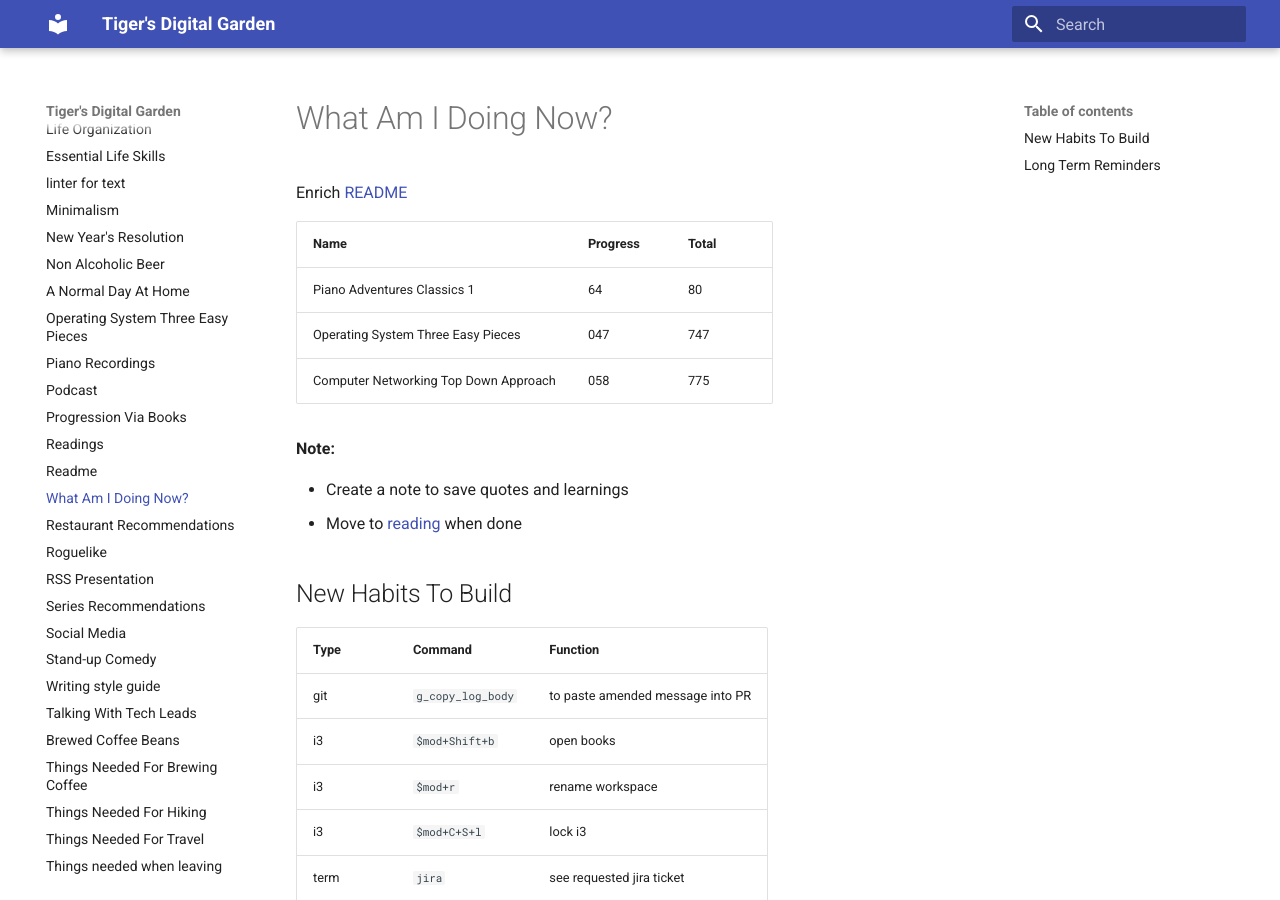
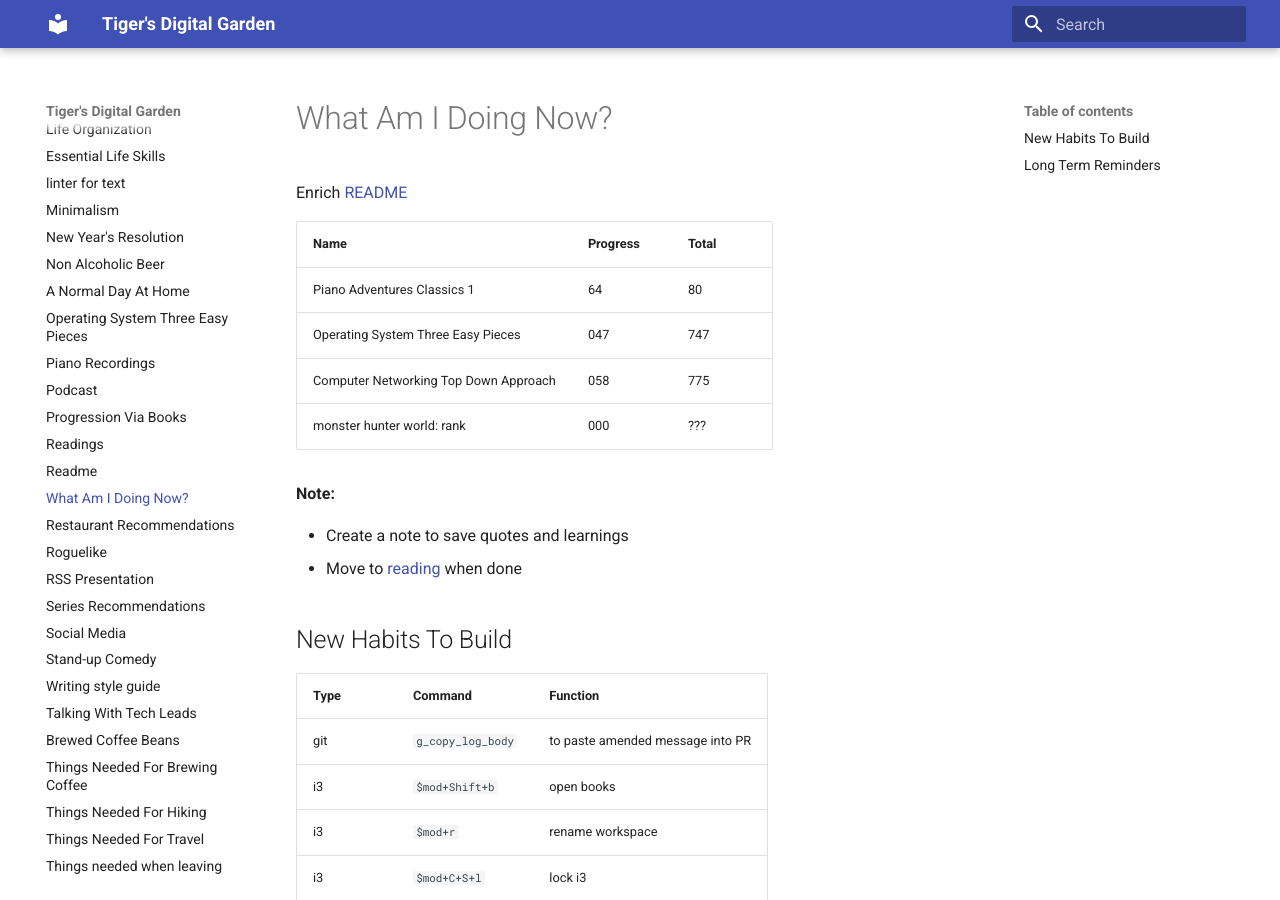
Before and after one commit to ynotstartups/notes, an MkDocs documentation site: the page built from notes/reminders.md, in a window 1280 px wide and 900 px high. Built offline with MkDocs 1.6.1 and Material for MkDocs 9.7.7, drawn with Linux system fonts in a browser that asks for light colours.

Commit message:
track mhw

```diff
--- a/notes/reminders.md
+++ b/notes/reminders.md
@@ -7,6 +7,7 @@ Enrich [README](./readmereadme.md)
 | Piano Adventures Classics 1           | 64       | 80    |
 | Operating System Three Easy Pieces    | 047      | 747   |
 | Computer Networking Top Down Approach | 058      | 775   |
+| monster hunter world: rank            | 000      | ???   |
 
 **Note:**
 
```
